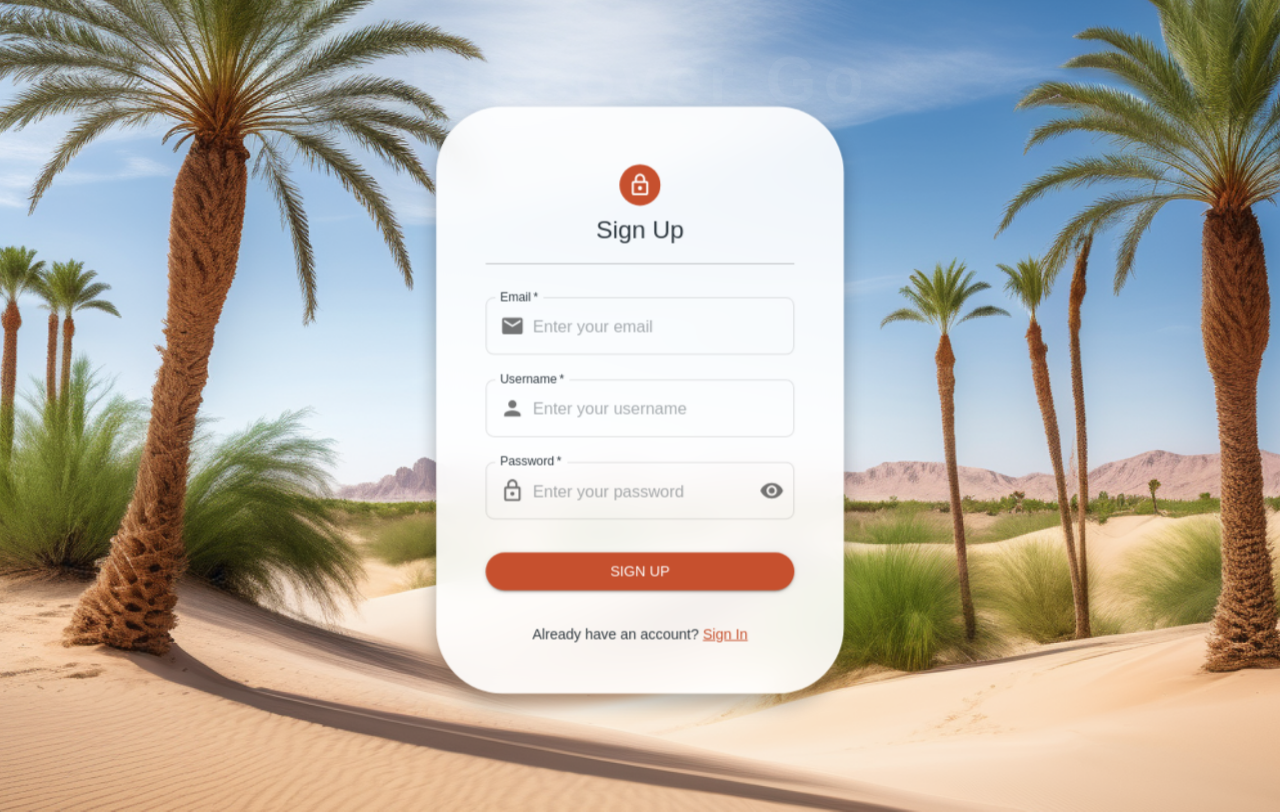
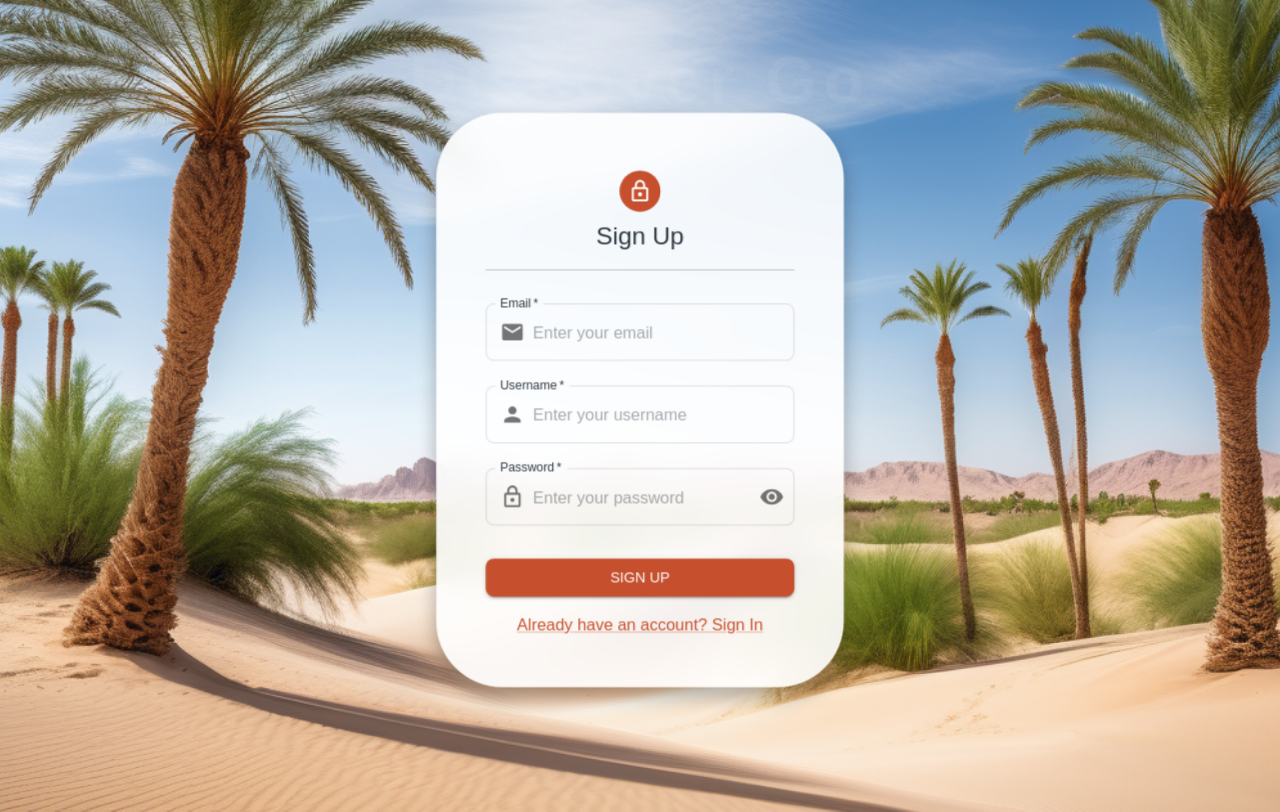
Before and after one commit to idrissziadi/Discover-Go, a React (Create React App) app in the folder frontend/: page /signup in a window 1280 px wide. Built offline with nearby package versions, Linux system fonts and the light colour scheme; the HTML template or start-up script is replaced by a standard one.

Commit message:
Update SignUpPage.jsx

```diff
--- a/frontend/src/pages/SignUpPage.jsx
+++ b/frontend/src/pages/SignUpPage.jsx
@@ -23,8 +23,9 @@ import VisibilityOff from '@mui/icons-material/VisibilityOff';
 import { useNavigate } from 'react-router-dom';
 import { Formik, Field, Form, ErrorMessage } from 'formik';
 import * as Yup from 'yup';
-import Theme from './../Theme'; // Importer le thème
-import backgroundImage from './../assets/back.png'; // Assurez-vous que l'image est dans ce chemin
+import axios from 'axios'; // Import Axios
+import Theme from './../Theme'; // Import the theme
+import backgroundImage from './../assets/back.png'; // Ensure this path is correct
 
 // Validation Schema with Yup
 const validationSchema = Yup.object({
@@ -45,6 +46,26 @@ const SignUpPage = () => {
 
   const handleSignInClick = () => {
     navigate('/login');
+  };
+
+  const handleSubmit = async (values, { setSubmitting, setErrors }) => {
+    try {
+      // Faire une requête POST vers l'endpoint d'inscription de l'API
+      const response = await axios.post('http://localhost:5000/api/users/signup', {
+        username: values.username,
+        email: values.email,
+        password: values.password,
+      });
+      // Rediriger vers la page de connexion après une inscription réussie
+      navigate('/login');
+    } catch (error) {
+      // Gérer les erreurs venant du serveur
+      if (error.response && error.response.data) {
+        setErrors({ api: error.response.data.message });
+      }
+    } finally {
+      setSubmitting(false);
+    }
   };
 
   return (
@@ -68,7 +89,7 @@ const SignUpPage = () => {
         }}
       >
         <Container component="main" maxWidth="xs">
-          {/* Texte animé */}
+          {/* Animated Text */}
           <Box
             sx={{
               position: 'absolute',
@@ -116,7 +137,7 @@ const SignUpPage = () => {
           <Paper
             elevation={12}
             sx={{
-              padding: 6, // Augmenter la taille du formulaire
+              padding: 6, // Increase form size
               display: 'flex',
               flexDirection: 'column',
               alignItems: 'center',
@@ -142,12 +163,9 @@ const SignUpPage = () => {
             <Formik
               initialValues={{ email: '', username: '', password: '' }}
               validationSchema={validationSchema}
-              onSubmit={(values) => {
-                // Handle form submission
-                console.log(values);
-              }}
+              onSubmit={handleSubmit}
             >
-              {({ isSubmitting }) => (
+              {({ isSubmitting, errors }) => (
                 <Form noValidate>
                   <Field name="email">
                     {({ field }) => (
@@ -200,7 +218,6 @@ const SignUpPage = () => {
                         id="username"
                         label="Username"
                         placeholder="Enter your username"
-
                         InputProps={{
                           startAdornment: (
                             <InputAdornment position="start">
@@ -287,33 +304,31 @@ const SignUpPage = () => {
                     )}
                   </ErrorMessage>
 
+                  {/* Display API error message */}
+                  {errors.api && (
+                    <Typography variant="body2" color="error" sx={{ mt: 2 }}>
+                      {errors.api}
+                    </Typography>
+                  )}
+
                   <Button
                     type="submit"
                     fullWidth
                     variant="contained"
-                    sx={{ mt: 3, mb: 2, borderRadius: '20px' }} // Rounded button
                     color="primary"
+                    sx={{ mt: 3, mb: 2 }}
                     disabled={isSubmitting}
                   >
                     Sign Up
                   </Button>
+                  <Box sx={{ display: 'flex', justifyContent: 'center' }}>
+                    <Link onClick={handleSignInClick} sx={{ cursor: 'pointer' }}>
+                      Already have an account? Sign In
+                    </Link>
+                  </Box>
                 </Form>
               )}
             </Formik>
-
-            <Box sx={{ mt: 2, textAlign: 'center' }}>
-              <Typography variant="body2" color="text.secondary">
-                Already have an account?{' '}
-                <Link
-                  href="#"
-                  onClick={handleSignInClick}
-                  variant="body2"
-                  sx={{ cursor: 'pointer', textDecoration: 'underline' }}
-                >
-                  Sign In
-                </Link>
-              </Typography>
-            </Box>
           </Paper>
         </Container>
       </Box>
```
